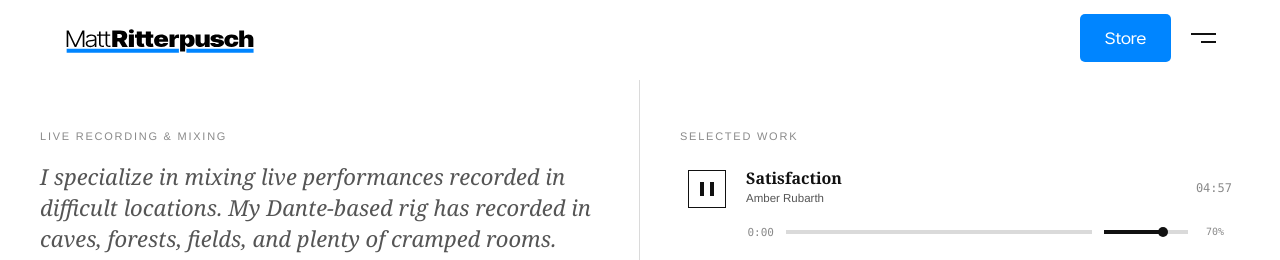
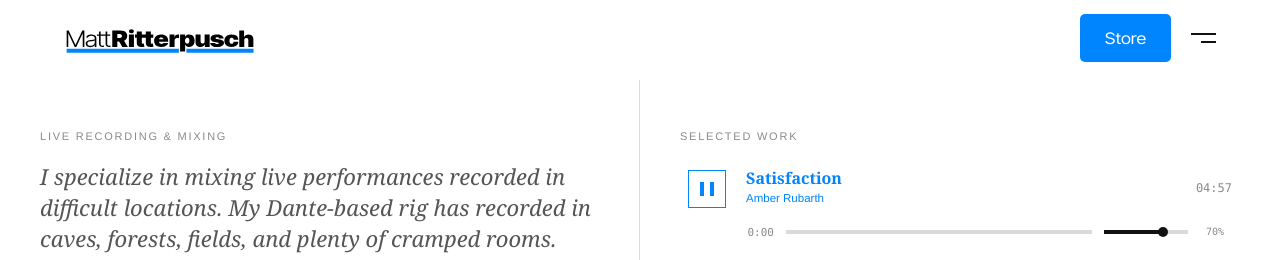
Before and after one commit to Mritterp/mattritterpusch, a plain HTML site: page mixing/index.html in a window 1280 px wide. Both pictures are taken after a click on the button 707 px from the left and 188 px from the top of the page. Shown: the top 260 px of the page. Drawn offline with Linux system fonts and the light colour scheme.

Commit message:
Highlight now-playing track row in accent blue
Add is-playing class to the active .track-row so its transport button,
title, and artist switch to the accent color, matching the same visual
language used for is-active/is-open states elsewhere on the site.

```diff
--- a/assets/styles.css
+++ b/assets/styles.css
@@ -353,6 +353,11 @@ a { color: inherit; }
 .track-title { grid-column: 2; grid-row: 1; font-family: var(--font-display); font-size: 16px; color: var(--ink); line-height: 1.2; }
 .track-sub { grid-column: 2; grid-row: 2; font-size: 11.5px; color: var(--ink-secondary); font-family: var(--font-ui); }
 .track-dur { grid-column: 3; grid-row: 1/3; font-family: var(--font-mono); font-size: 12px; color: var(--ink-muted); display: flex; align-items: center; }
+.track-row.is-playing .play-btn { border-color: var(--accent); }
+.track-row.is-playing .play-btn--play::after { border-color: transparent transparent transparent var(--accent); }
+.track-row.is-playing .play-btn--pause::after { box-shadow: -5px 0 0 0 var(--accent), 5px 0 0 0 var(--accent); }
+.track-row.is-playing .track-title,
+.track-row.is-playing .track-sub { color: var(--accent); }
 .track-player { grid-column: 1/-1; overflow: hidden; max-height: 0; transition: max-height var(--duration-expand) ease; width: 100%; }
 .track-player.open { max-height: 64px; }
 .tp-bar { display: flex; align-items: center; gap: 12px; padding: 0 8px 0 54px; min-height: 44px; flex-wrap: wrap; }
--- a/scripts/mixing-audio-player.js
+++ b/scripts/mixing-audio-player.js
@@ -17,6 +17,7 @@
     current.btn.classList.remove('play-btn--pause');
     current.btn.classList.add('play-btn--play');
     current.player.classList.remove('open');
+    current.row.classList.remove('is-playing');
     if (current.rafId) cancelAnimationFrame(current.rafId);
     current = null;
   }
@@ -89,6 +90,7 @@
       btn.classList.remove('play-btn--play');
       btn.classList.add('play-btn--pause');
       player.classList.add('open');
+      row.classList.add('is-playing');
       audio.play();
 
       function tick() {
```
